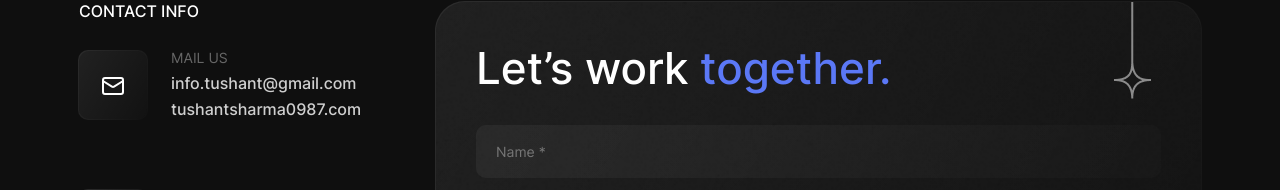
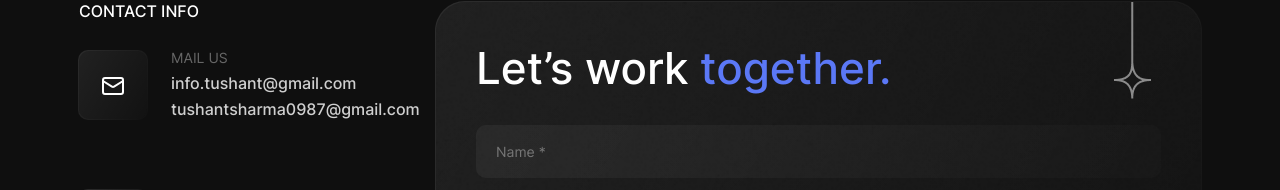
Before and after one commit to Tushant-Sharma/Portfolio, a React (Vite) app: page /contact in a window 1280 px wide. Shown: the part 229-419 px from the top of the page. Built offline with nearby package versions, Linux system fonts and the light colour scheme.

Commit message:
email contact update

```diff
--- a/src/page/contact.tsx
+++ b/src/page/contact.tsx
@@ -19,7 +19,7 @@ const Contact: React.FC = () => {
                                     <div className="right">
                                         <span>MAIL us</span>
                                         <h4>info.tushant@gmail.com</h4>
-                                        <h4>tushantsharma0987.com</h4>
+                                        <h4>tushantsharma0987@gmail.com</h4>
                                     </div>
                                 </li>
 
```
